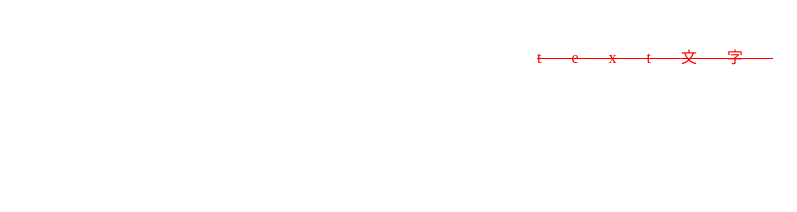
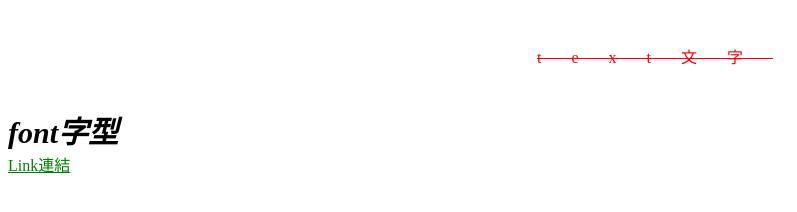
Before and after one commit to fang1214/3411207010, a plain HTML site: page css_all.html in a window 1280 px wide. Shown: the whole page, without its empty margins (0-797 px from the left). Drawn offline with Linux system fonts and the light colour scheme.

Commit message:
Add files via upload

```diff
--- a/css_all.html
+++ b/css_all.html
@@ -31,11 +31,50 @@
         .text_letter{
             letter-spacing: 30px;
         }
+        /*字型*/
+        /*字體模式*/
+        .font_style{
+            /*斜體*/
+            font-style: italic;
+        }
+        /*字體粗體*/
+        .font_weight{
+            font-weight: bold;
+        }
+        /*字體大小*/
+        .font_size{
+            font-size: 30px;
+        }
+        /*字型*/
+        .font_family{
+            font-family: "標楷體";
+        }
+        /*Link連結*/
+        /*未訪問*/
+        .a_link:link{
+            color: green;
+        }
+        /*訪問過*/
+        .a_link:visited{
+            color: red;
+        }
+        /*移入*/
+        .a_link:hover{
+            color: yellow;
+        }
+        /*點下去*/
+        .a_link:active{
+            color: blue;
+        }
     </style>
 </head>
 <body>
     <div class="text_color text_align text_line text_decoration text_indent text_letter">
         text文字
     </div>
+    <div class="font_style font_weight font_size font_family">
+        font字型
+    </div>
+    <a href="#" class="a_link">Link連結</a>
 </body>
 </html>
```
